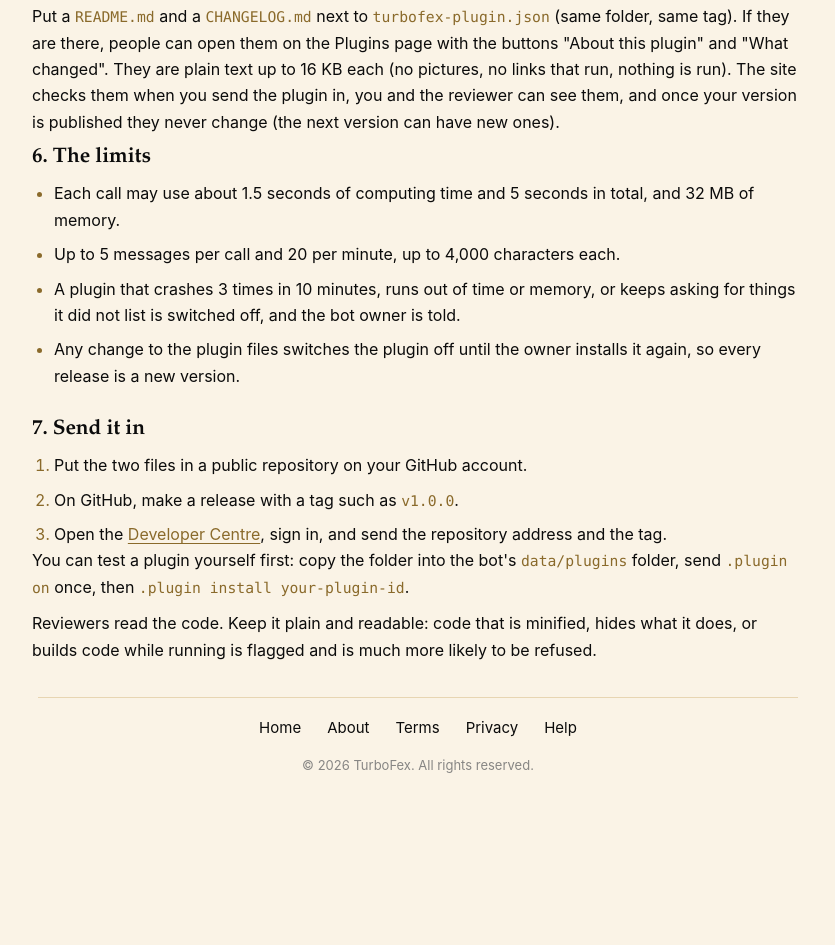
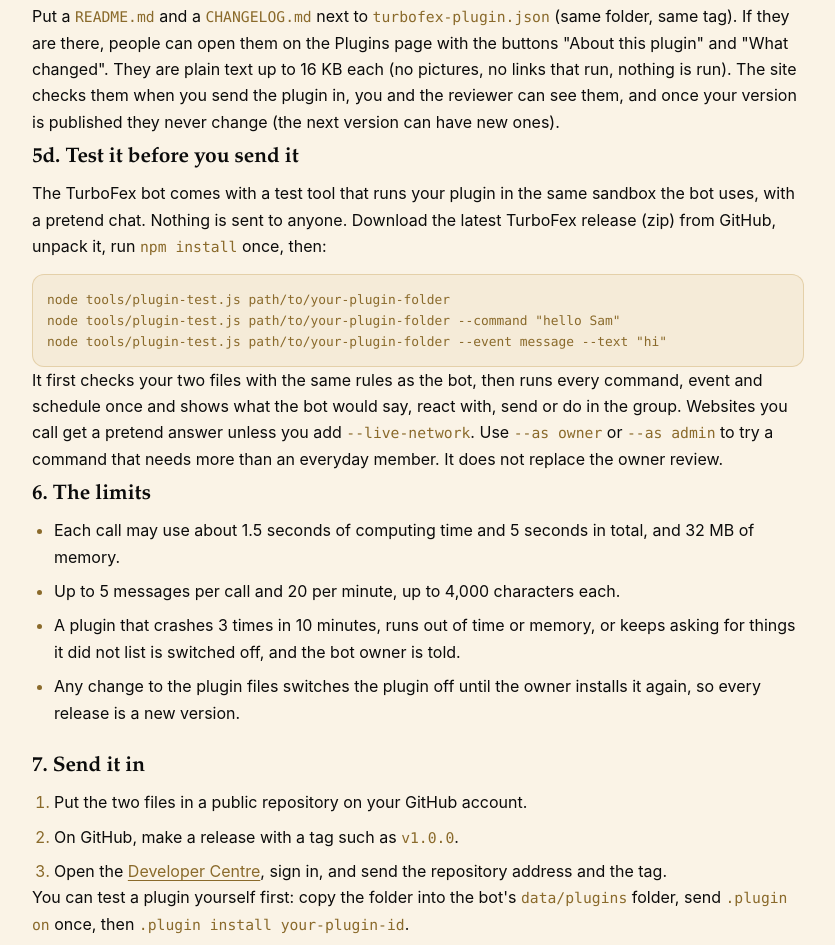
Before and after one commit to nels0nfx/TurboFex-Pairing-site, a website: page public/plugin-guide.html in a window 1280 px wide. Shown: the part 3960-4905 px from the top of the page, without its empty margins (222-1057 px from the left). Before the commit the page ends 4757 px from the top, so only its background shows below. Drawn offline with Linux system fonts and the light colour scheme; no server answers.

Commit message:
v2.49.0 - plugin guide: test it before you send it

```diff
--- a/package.json
+++ b/package.json
@@ -1,6 +1,6 @@
 {
   "name": "turbofex-pairsite",
-  "version": "2.48.0",
+  "version": "2.49.0",
   "description": "TurboFex pairing site: link WhatsApp with a pairing code and get a short session ID",
   "main": "server.js",
   "scripts": {
--- a/public/plugin-guide.html
+++ b/public/plugin-guide.html
@@ -172,6 +172,13 @@
     <h2>5c. Optional README and CHANGELOG</h2>
     <p>Put a <code>README.md</code> and a <code>CHANGELOG.md</code> next to <code>turbofex-plugin.json</code> (same folder, same tag). If they are there, people can open them on the Plugins page with the buttons "About this plugin" and "What changed". They are plain text up to 16 KB each (no pictures, no links that run, nothing is run). The site checks them when you send the plugin in, you and the reviewer can see them, and once your version is published they never change (the next version can have new ones).</p>
 
+    <h2>5d. Test it before you send it</h2>
+    <p>The TurboFex bot comes with a test tool that runs your plugin in the same sandbox the bot uses, with a pretend chat. Nothing is sent to anyone. Download the latest TurboFex release (zip) from GitHub, unpack it, run <code>npm install</code> once, then:</p>
+    <pre><code>node tools/plugin-test.js path/to/your-plugin-folder
+node tools/plugin-test.js path/to/your-plugin-folder --command "hello Sam"
+node tools/plugin-test.js path/to/your-plugin-folder --event message --text "hi"</code></pre>
+    <p>It first checks your two files with the same rules as the bot, then runs every command, event and schedule once and shows what the bot would say, react with, send or do in the group. Websites you call get a pretend answer unless you add <code>--live-network</code>. Use <code>--as owner</code> or <code>--as admin</code> to try a command that needs more than an everyday member. It does not replace the owner review.</p>
+
     <h2>6. The limits</h2>
     <ul class="drules">
       <li>Each call may use about 1.5 seconds of computing time and 5 seconds in total, and 32 MB of memory.</li>
```
Also changed, not shown: TURBOFEX_AI_NOTES.md (+4 -0 lines).
